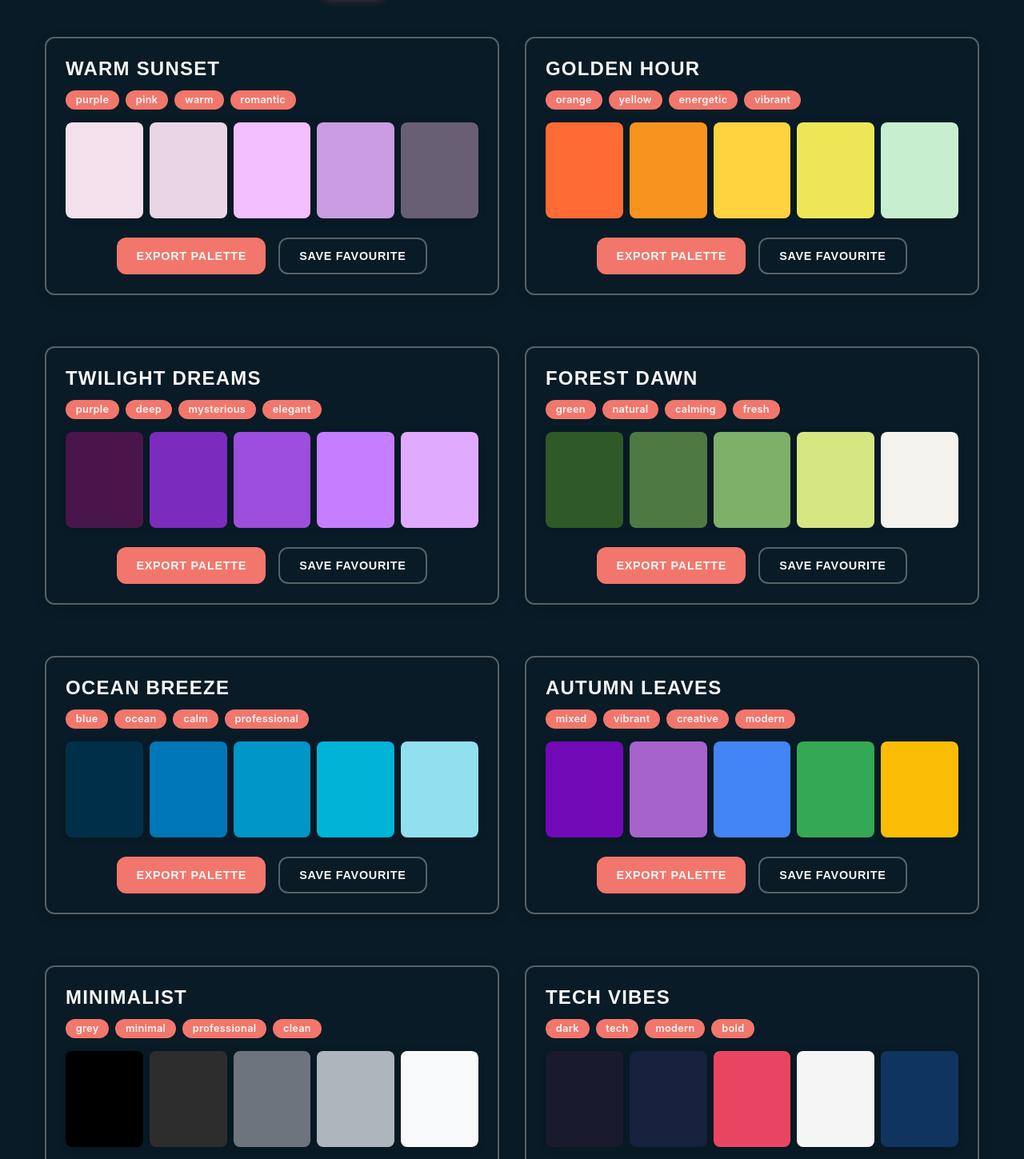
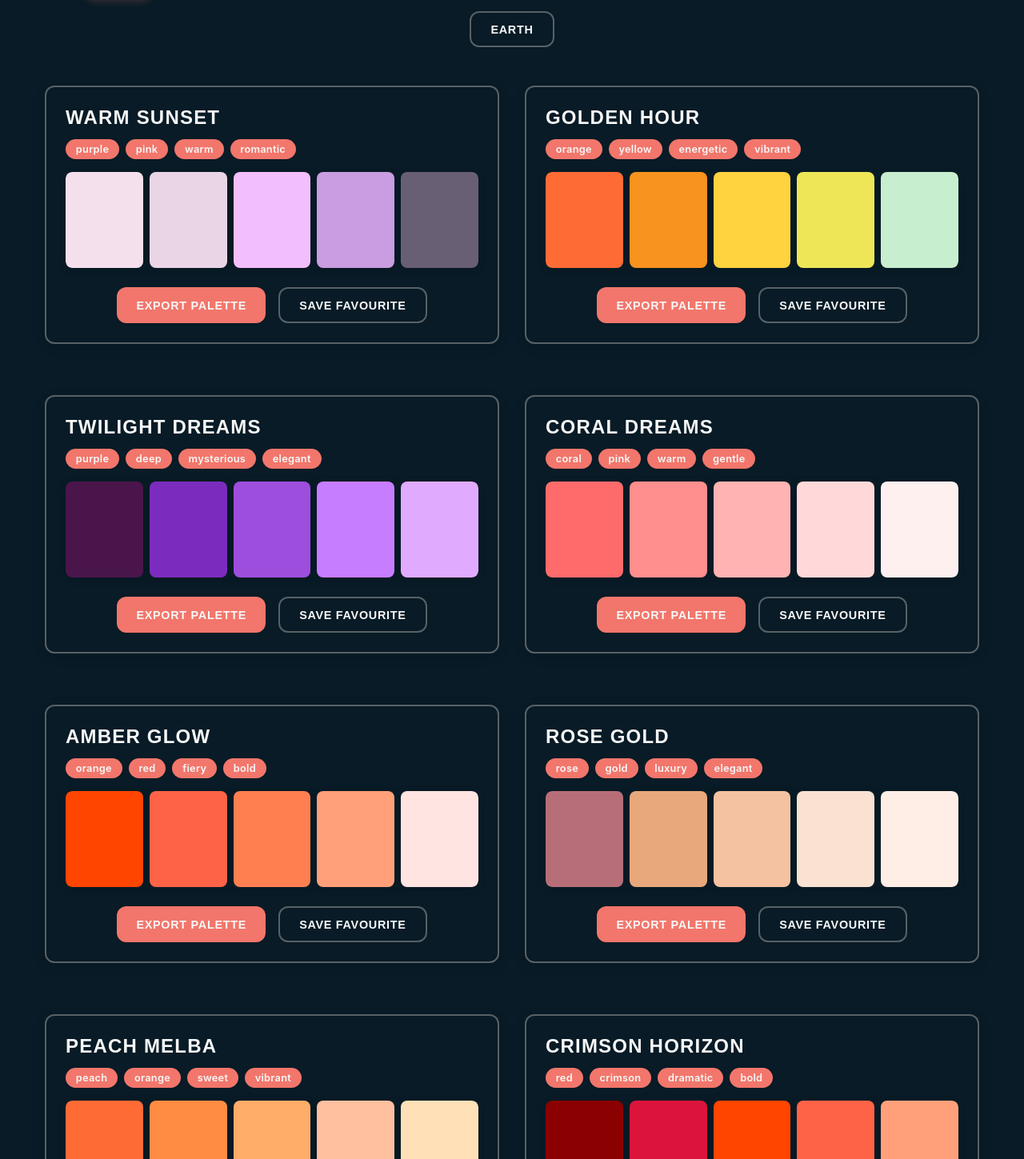
Before and after one commit to Atlis-Ky/colour-palette-tool, a React (Vite) app: page / in a window 1280 px wide. Shown: the part 441-1890 px from the top of the page at 80% size. Built offline with nearby package versions, Linux system fonts and the light colour scheme; a web font is replaced by a local one.

Commit message:
Data expanded a lot, 60 total palettes to work with now!

```diff
--- a/src/data/colourPalettes.js
+++ b/src/data/colourPalettes.js
@@ -17,6 +17,42 @@ const colourPalettes = {
       name: "Twilight Dreams",
       colours: ["#4A154B", "#7B2CBF", "#9D4EDD", "#C77DFF", "#E0AAFF"],
       tags: ["purple", "deep", "mysterious", "elegant"],
+    },
+    {
+      id: "sunset-4",
+      name: "Coral Dreams",
+      colours: ["#FF6B6B", "#FF8E8E", "#FFB3B3", "#FFD9D9", "#FFF0F0"],
+      tags: ["coral", "pink", "warm", "gentle"],
+    },
+    {
+      id: "sunset-5",
+      name: "Amber Glow",
+      colours: ["#FF4500", "#FF6347", "#FF7F50", "#FFA07A", "#FFE4E1"],
+      tags: ["orange", "red", "fiery", "bold"],
+    },
+    {
+      id: "sunset-6",
+      name: "Rose Gold",
+      colours: ["#B76E79", "#E8A87C", "#F4C2A1", "#F9E2D2", "#FFEEE6"],
+      tags: ["rose", "gold", "luxury", "elegant"],
+    },
+    {
+      id: "sunset-7",
+      name: "Peach Melba",
+      colours: ["#FF6B35", "#FF8C42", "#FFAD69", "#FFC09F", "#FFE0B7"],
+      tags: ["peach", "orange", "sweet", "vibrant"],
+    },
+    {
+      id: "sunset-8",
+      name: "Crimson Horizon",
+      colours: ["#8B0000", "#DC143C", "#FF4500", "#FF6347", "#FFA07A"],
+      tags: ["red", "crimson", "dramatic", "bold"],
+    },
+    {
+      id: "sunset-9",
+      name: "Mauve Magic",
+      colours: ["#8B7D6B", "#C4A484", "#E6B89C", "#EAD2AC", "#F4ECD8"],
+      tags: ["mauve", "neutral", "sophisticated", "earthy"],
     },
   ],
   nature: [
@@ -38,6 +74,48 @@ const colourPalettes = {
       colours: ["#7209B7", "#A663CC", "#4285F4", "#34A853", "#FBBC04"],
       tags: ["mixed", "vibrant", "creative", "modern"],
     },
+    {
+      id: "nature-4",
+      name: "Meadow Fresh",
+      colours: ["#355E3B", "#5F8A5F", "#87A96B", "#B2C8AA", "#E8F5E8"],
+      tags: ["green", "fresh", "natural", "peaceful"],
+    },
+    {
+      id: "nature-5",
+      name: "Sky & Earth",
+      colours: ["#87CEEB", "#98D8E8", "#A8E6CF", "#C7E9B4", "#E8F8DC"],
+      tags: ["blue", "green", "sky", "earth"],
+    },
+    {
+      id: "nature-6",
+      name: "Desert Sunset",
+      colours: ["#8B4513", "#CD853F", "#F4A460", "#DEB887", "#F5DEB3"],
+      tags: ["brown", "tan", "warm", "earthy"],
+    },
+    {
+      id: "nature-7",
+      name: "Tropical Lagoon",
+      colours: ["#006A6B", "#40E0D0", "#48D1CC", "#00CED1", "#E0FFFF"],
+      tags: ["teal", "turquoise", "tropical", "refreshing"],
+    },
+    {
+      id: "nature-8",
+      name: "Mountain Mist",
+      colours: ["#2F4F4F", "#708090", "#B0C4DE", "#D3D3D3", "#F0F8FF"],
+      tags: ["grey", "blue", "misty", "serene"],
+    },
+    {
+      id: "nature-9",
+      name: "Rainforest Depths",
+      colours: ["#013220", "#0B6623", "#228B22", "#90EE90", "#F0FFF0"],
+      tags: ["green", "deep", "rainforest", "lush"],
+    },
+    {
+      id: "nature-10",
+      name: "Stormy Seas",
+      colours: ["#2F4F4F", "#008080", "#20B2AA", "#7FFFD4", "#F0FFFF"],
+      tags: ["teal", "stormy", "ocean", "dramatic"],
+    },
   ],
   modern: [
     {
@@ -58,6 +136,244 @@ const colourPalettes = {
       colours: ["#FFE5E5", "#FFF0F5", "#E5F3FF", "#F0F8FF", "#F5F5DC"],
       tags: ["pastel", "soft", "gentle", "light"],
     },
+    {
+      id: "modern-4",
+      name: "Neon Nights",
+      colours: ["#FF073A", "#FF6B35", "#39FF14", "#1B9CFC", "#8E44AD"],
+      tags: ["neon", "bright", "electric", "bold"],
+    },
+    {
+      id: "modern-5",
+      name: "Corporate Blue",
+      colours: ["#003366", "#0066CC", "#3399FF", "#66B2FF", "#CCE7FF"],
+      tags: ["blue", "professional", "corporate", "trust"],
+    },
+    {
+      id: "modern-6",
+      name: "Monochrome",
+      colours: ["#000000", "#404040", "#808080", "#C0C0C0", "#FFFFFF"],
+      tags: ["black", "white", "grey", "classic"],
+    },
+    {
+      id: "modern-7",
+      name: "Cyberpunk",
+      colours: ["#0F0F23", "#E91E63", "#00FFFF", "#8A2BE2", "#FF1493"],
+      tags: ["dark", "neon", "futuristic", "tech"],
+    },
+    {
+      id: "modern-8",
+      name: "Silicon Valley",
+      colours: ["#1E1E1E", "#007ACC", "#00D4AA", "#FF6B35", "#F8F8F2"],
+      tags: ["tech", "silicon", "modern", "professional"],
+    },
+    {
+      id: "modern-9",
+      name: "Midnight Code",
+      colours: ["#0D1117", "#21262D", "#30363D", "#6E7681", "#F0F6FC"],
+      tags: ["dark", "code", "github", "developer"],
+    },
+  ],
+  vintage: [
+    {
+      id: "vintage-1",
+      name: "Retro Autumn",
+      colours: ["#8B4513", "#A0522D", "#CD853F", "#DEB887", "#F5DEB3"],
+      tags: ["brown", "retro", "warm", "nostalgic"],
+    },
+    {
+      id: "vintage-2",
+      name: "Faded Denim",
+      colours: ["#4682B4", "#6495ED", "#87CEEB", "#B0E0E6", "#F0F8FF"],
+      tags: ["blue", "denim", "vintage", "calm"],
+    },
+    {
+      id: "vintage-3",
+      name: "Old Paper",
+      colours: ["#8B7355", "#A0895C", "#D2B48C", "#F5DEB3", "#FFF8DC"],
+      tags: ["beige", "paper", "aged", "classic"],
+    },
+    {
+      id: "vintage-4",
+      name: "Sepia Dreams",
+      colours: ["#704214", "#8B4513", "#A0522D", "#D2691E", "#F4A460"],
+      tags: ["sepia", "brown", "vintage", "photography"],
+    },
+    {
+      id: "vintage-5",
+      name: "Dusty Rose",
+      colours: ["#BC8F8F", "#D2B48C", "#F0E68C", "#EEE8AA", "#FFFACD"],
+      tags: ["rose", "dusty", "soft", "feminine"],
+    },
+    {
+      id: "vintage-6",
+      name: "Art Deco Gold",
+      colours: ["#2C1810", "#8B4513", "#DAA520", "#F7DC6F", "#FFF8DC"],
+      tags: ["gold", "deco", "luxury", "classic"],
+    },
+    {
+      id: "vintage-7",
+      name: "Faded Photographs",
+      colours: ["#696969", "#A9A9A9", "#D3D3D3", "#F5F5DC", "#FFFAF0"],
+      tags: ["grey", "faded", "nostalgic", "photography"],
+    },
+  ],
+  vibrant: [
+    {
+      id: "vibrant-1",
+      name: "Rainbow Burst",
+      colours: ["#FF0000", "#FF8C00", "#FFD700", "#32CD32", "#1E90FF"],
+      tags: ["rainbow", "bright", "energetic", "fun"],
+    },
+    {
+      id: "vibrant-2",
+      name: "Tropical Punch",
+      colours: ["#FF1493", "#FF6347", "#FFD700", "#32CD32", "#00CED1"],
+      tags: ["tropical", "punch", "bright", "summer"],
+    },
+    {
+      id: "vibrant-3",
+      name: "Electric Dreams",
+      colours: ["#FF073A", "#39FF14", "#1B9CFC", "#8E44AD", "#FFA500"],
+      tags: ["electric", "neon", "bright", "modern"],
+    },
+    {
+      id: "vibrant-4",
+      name: "Candy Pop",
+      colours: ["#FF69B4", "#FF1493", "#00BFFF", "#32CD32", "#FFD700"],
+      tags: ["candy", "pop", "sweet", "playful"],
+    },
+    {
+      id: "vibrant-5",
+      name: "Festival Lights",
+      colours: ["#E91E63", "#9C27B0", "#3F51B5", "#00BCD4", "#4CAF50"],
+      tags: ["festival", "lights", "celebration", "bright"],
+    },
+    {
+      id: "vibrant-6",
+      name: "Cosmic Energy",
+      colours: ["#8E2DE2", "#4A00E0", "#FF0080", "#FF8C00", "#32CD32"],
+      tags: ["cosmic", "space", "energy", "futuristic"],
+    },
+    {
+      id: "vibrant-7",
+      name: "Neon Tokyo",
+      colours: ["#FF073A", "#39FF14", "#1B9CFC", "#FF6B35", "#8E44AD"],
+      tags: ["neon", "tokyo", "cyberpunk", "electric"],
+    },
+    {
+      id: "vibrant-8",
+      name: "Miami Vice",
+      colours: ["#FF1493", "#00FFFF", "#FF69B4", "#00FA9A", "#FFD700"],
+      tags: ["miami", "80s", "retro", "bright"],
+    },
+  ],
+  pastel: [
+    {
+      id: "pastel-1",
+      name: "Cotton Candy",
+      colours: ["#FFB6C1", "#FFC0CB", "#E6E6FA", "#F0E68C", "#F5DEB3"],
+      tags: ["pink", "soft", "sweet", "gentle"],
+    },
+    {
+      id: "pastel-2",
+      name: "Spring Bloom",
+      colours: ["#98FB98", "#F0E68C", "#FFB6C1", "#E6E6FA", "#F5F5DC"],
+      tags: ["spring", "bloom", "fresh", "light"],
+    },
+    {
+      id: "pastel-3",
+      name: "Baby Blue",
+      colours: ["#E0F6FF", "#87CEEB", "#B0E0E6", "#ADD8E6", "#F0F8FF"],
+      tags: ["blue", "baby", "soft", "calm"],
+    },
+    {
+      id: "pastel-4",
+      name: "Lavender Fields",
+      colours: ["#E6E6FA", "#DDA0DD", "#DA70D6", "#EE82EE", "#F8F8FF"],
+      tags: ["purple", "lavender", "floral", "peaceful"],
+    },
+    {
+      id: "pastel-5",
+      name: "Mint Fresh",
+      colours: ["#F0FFF0", "#98FB98", "#90EE90", "#87CEEB", "#E0FFFF"],
+      tags: ["mint", "green", "fresh", "cool"],
+    },
+    {
+      id: "pastel-6",
+      name: "Peachy Keen",
+      colours: ["#FFEFD5", "#FFDAB9", "#FFE4B5", "#F5DEB3", "#FFF8DC"],
+      tags: ["peach", "cream", "warm", "gentle"],
+    },
+    {
+      id: "pastel-7",
+      name: "Soft Sunset",
+      colours: ["#FFE4E1", "#FFDAB9", "#E0E6FF", "#F0E68C", "#F5F5DC"],
+      tags: ["soft", "sunset", "dreamy", "gentle"],
+    },
+    {
+      id: "pastel-8",
+      name: "Cloud Nine",
+      colours: ["#F0F8FF", "#E6E6FA", "#F5F5DC", "#FFF8DC", "#FFFACD"],
+      tags: ["cloud", "white", "airy", "peaceful"],
+    },
+  ],
+  monochrome: [
+    {
+      id: "mono-1",
+      name: "Shades of Blue",
+      colours: ["#000080", "#0000CD", "#4169E1", "#6495ED", "#E0F6FF"],
+      tags: ["blue", "monochrome", "gradient", "professional"],
+    },
+    {
+      id: "mono-2",
+      name: "Forest Greens",
+      colours: ["#013220", "#228B22", "#32CD32", "#90EE90", "#F0FFF0"],
+      tags: ["green", "forest", "natural", "monochrome"],
+    },
+    {
+      id: "mono-3",
+      name: "Crimson Cascade",
+      colours: ["#8B0000", "#DC143C", "#FF6347", "#FFA07A", "#FFE4E1"],
+      tags: ["red", "crimson", "warm", "bold"],
+    },
+    {
+      id: "mono-4",
+      name: "Purple Reign",
+      colours: ["#4B0082", "#8A2BE2", "#9370DB", "#DDA0DD", "#F8F8FF"],
+      tags: ["purple", "royal", "elegant", "luxurious"],
+    },
+    {
+      id: "mono-5",
+      name: "Golden Gradient",
+      colours: ["#8B4513", "#DAA520", "#FFD700", "#FFFF99", "#FFFACD"],
+      tags: ["gold", "yellow", "luxury", "warm"],
+    },
+  ],
+  earth: [
+    {
+      id: "earth-1",
+      name: "Terracotta Dreams",
+      colours: ["#8B4513", "#CD853F", "#D2691E", "#F4A460", "#FFEFD5"],
+      tags: ["terracotta", "clay", "warm", "natural"],
+    },
+    {
+      id: "earth-2",
+      name: "Canyon Rocks",
+      colours: ["#A0522D", "#CD853F", "#DEB887", "#F5DEB3", "#FFF8DC"],
+      tags: ["canyon", "rock", "desert", "southwestern"],
+    },
+    {
+      id: "earth-3",
+      name: "Rich Soil",
+      colours: ["#654321", "#8B4513", "#A0522D", "#D2691E", "#DEB887"],
+      tags: ["soil", "brown", "rich", "organic"],
+    },
+    {
+      id: "earth-4",
+      name: "Autumn Harvest",
+      colours: ["#8B4513", "#DAA520", "#FF8C00", "#FFD700", "#F0E68C"],
+      tags: ["autumn", "harvest", "golden", "seasonal"],
+    },
   ],
 };
 
```
